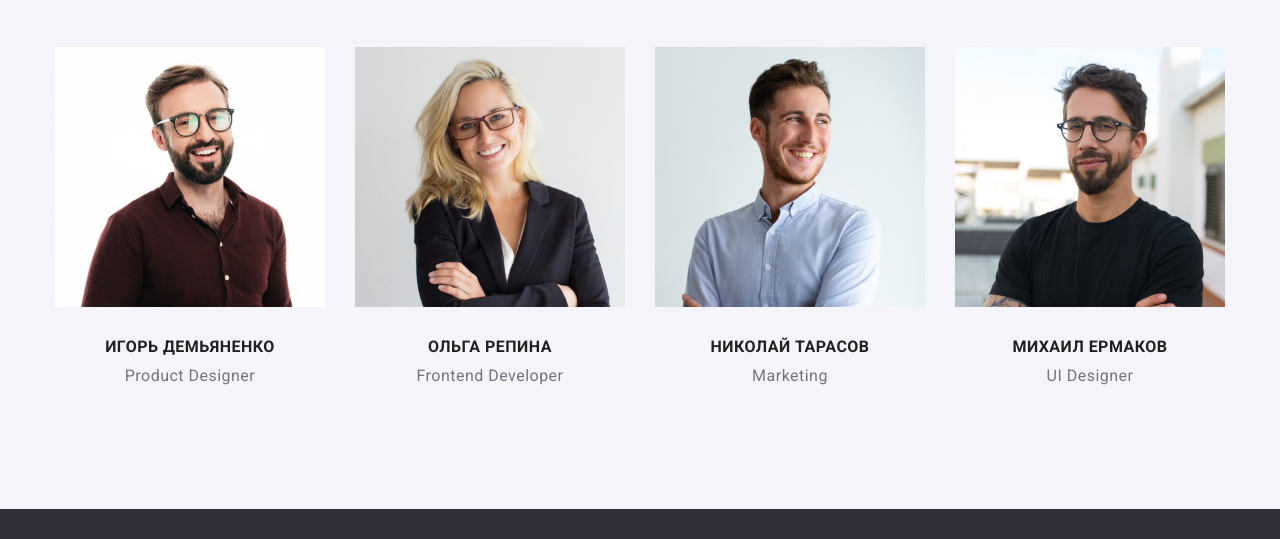
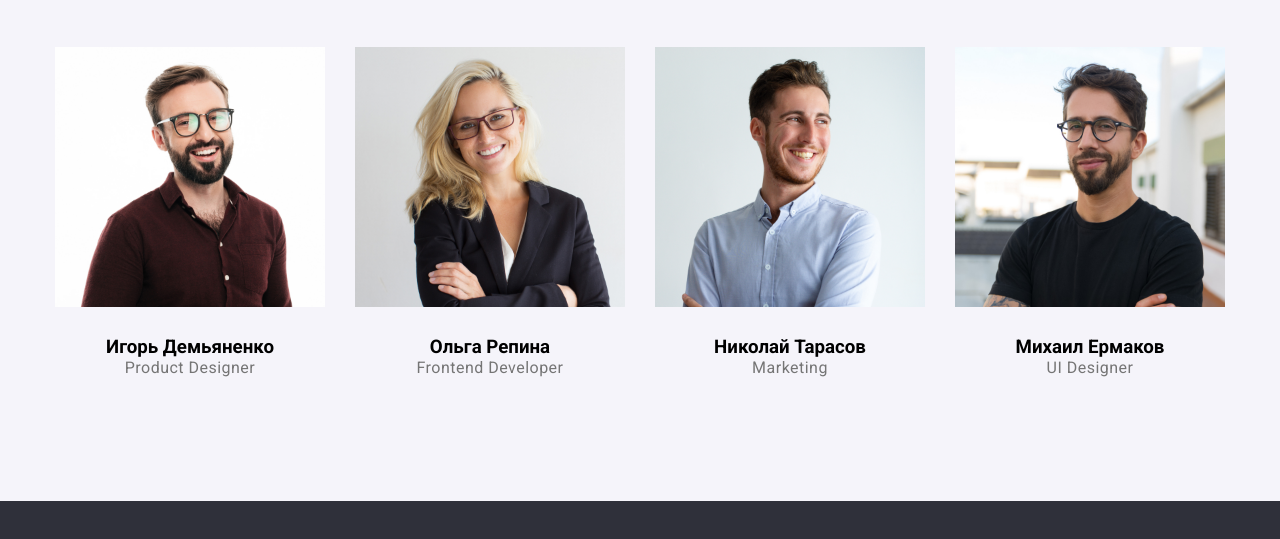
Before and after one commit to mariashubka/goitmarkuphw03, a plain HTML site: page index.html in a window 1280 px wide. Shown: the part 1701-2240 px from the top of the page. Drawn offline with nearby package versions, Linux system fonts and the light colour scheme.

Commit message:
update index.html

```diff
--- a/index.html
+++ b/index.html
@@ -104,28 +104,28 @@
                 <li class="team-list-item">
                     <img class="team-member" src="./images/member1.jpg" alt="первый участник" width="270">
                    <div class="team-member-suptitle">
-                    <h3 class="team-suptitle suptitle">Игорь Демьяненко</h3>
+                    <h3 class="team-suptitle">Игорь Демьяненко</h3>
                     <p class="desc" lang="en">Product Designer</p>
                    </div>
                 </li>
                 <li class="team-list-item">
                     <img class="team-member" src="./images/member2.jpg" alt="второй участник" width="270">
                    <div class="team-member-suptitle">
-                    <h3 class="team-suptitle suptitle">Ольга Репина</h3>
+                    <h3 class="team-suptitle">Ольга Репина</h3>
                     <p class="desc" lang="en">Frontend Developer</p>
                    </div>
                 </li>
                 <li class="team-list-item">
                     <img class="team-member" src="./images/member3.jpg" alt="третий участник" width="270">
                    <div class="team-member-suptitle">
-                    <h3 class="team-suptitle suptitle">Николай Тарасов</h3>
+                    <h3 class="team-suptitle">Николай Тарасов</h3>
                     <p class="desc" lang="en">Marketing</p>
                    </div>
                 </li>
                 <li class="team-list-item">
                     <img class="team-member" src="./images/member4.jpg" alt="четвертый участник" width="270">
                    <div class="team-member-suptitle">
-                    <h3 class="team-suptitle suptitle">Михаил Ермаков</h3>
+                    <h3 class="team-suptitle">Михаил Ермаков</h3>
                     <p class="desc" lang="en"> UI Designer</p>
                    </div>
                 </li>
@@ -153,5 +153,6 @@
   </div>
   </footer>
 
+
 </body>
 </html>
```
Lines whose indentation alone changed are shown as unchanged.
